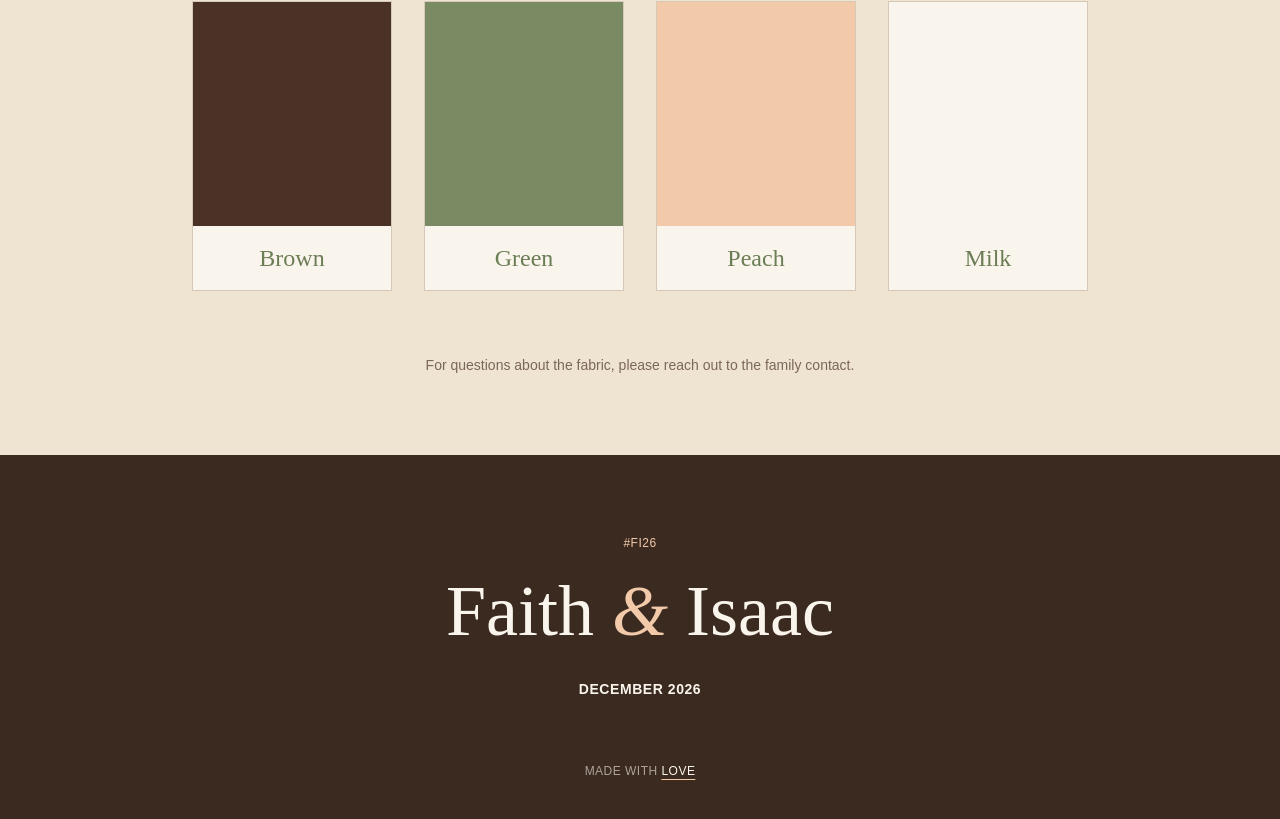
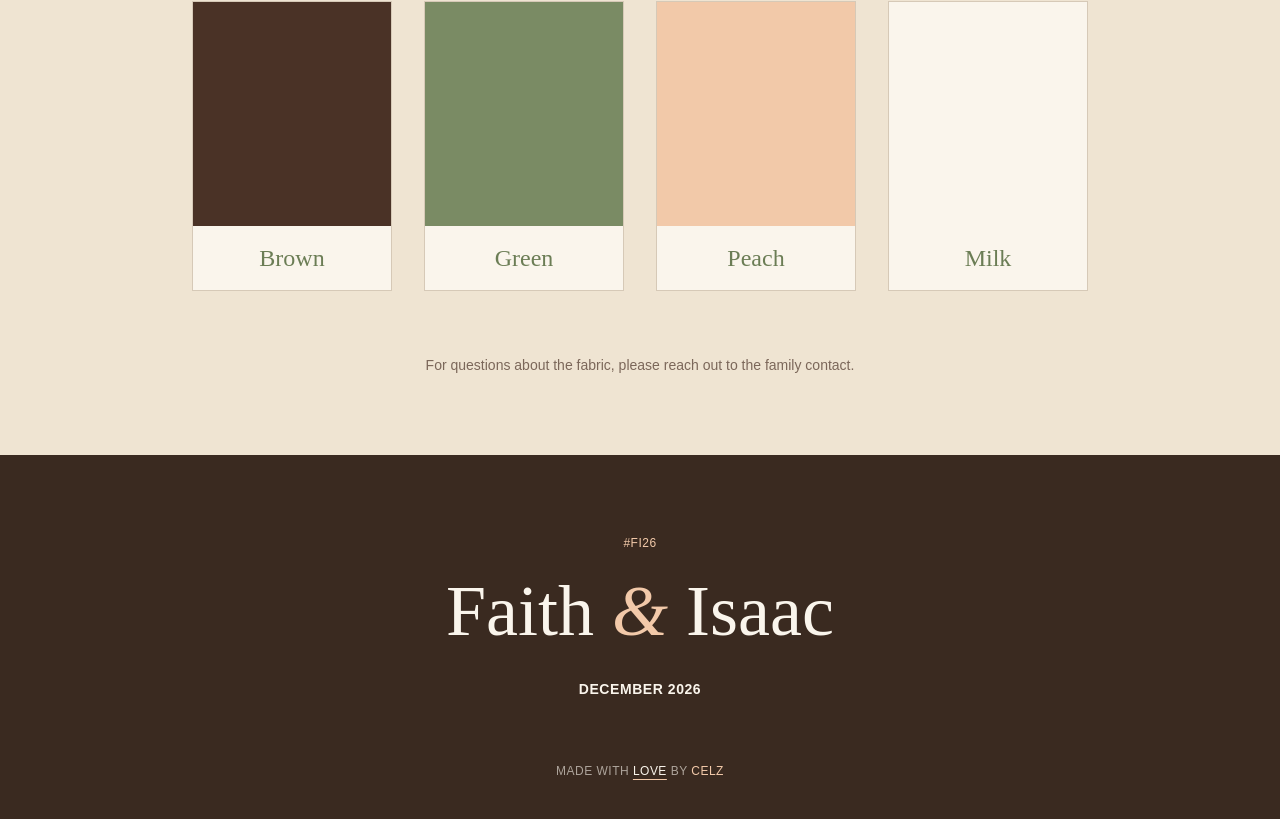
Before and after one commit to BigCelz/forever-us, a React (Vite) app: page /asoebi in a window 1280 px wide. Shown: the part 403-1222 px from the top of the page. Built offline with nearby package versions, Linux system fonts and the light colour scheme.

Commit message:
footer link

```diff
--- a/src/components/Footer.jsx
+++ b/src/components/Footer.jsx
@@ -17,7 +17,16 @@ export default function Footer() {
         Made with{" "}
         <span className="underline underline-offset-4 decoration-[#f2c9a9] text-[#faf5ec]">
           love
-        </span>
+        </span>{" "}
+        by{" "}
+        <a
+          href="https://wa.me/2347083429516"
+          target="_blank"
+          rel="noreferrer"
+          className="text-[#f2c9a9] hover:text-[#faf5ec] transition-colors duration-200"
+        >
+          Celz
+        </a>
       </p>
     </footer>
   );
--- a/src/pages/BackStory.jsx
+++ b/src/pages/BackStory.jsx
@@ -83,7 +83,7 @@ export default function Backstory() {
   }, [index]);
 
   return (
-    <div className="min-h-screen flex flex-col bg-[#efe4d2]">
+    <div className="min-h-screen flex flex-col bg-[#efe4d2] overflow-x-clip">
       <main className="flex-1 px-6 py-20">
         <div className="text-center mb-20">
           <p className="font-body text-xs tracking-wideish uppercase text-[#7a8b64] font-medium mb-4 mt-3">
```
